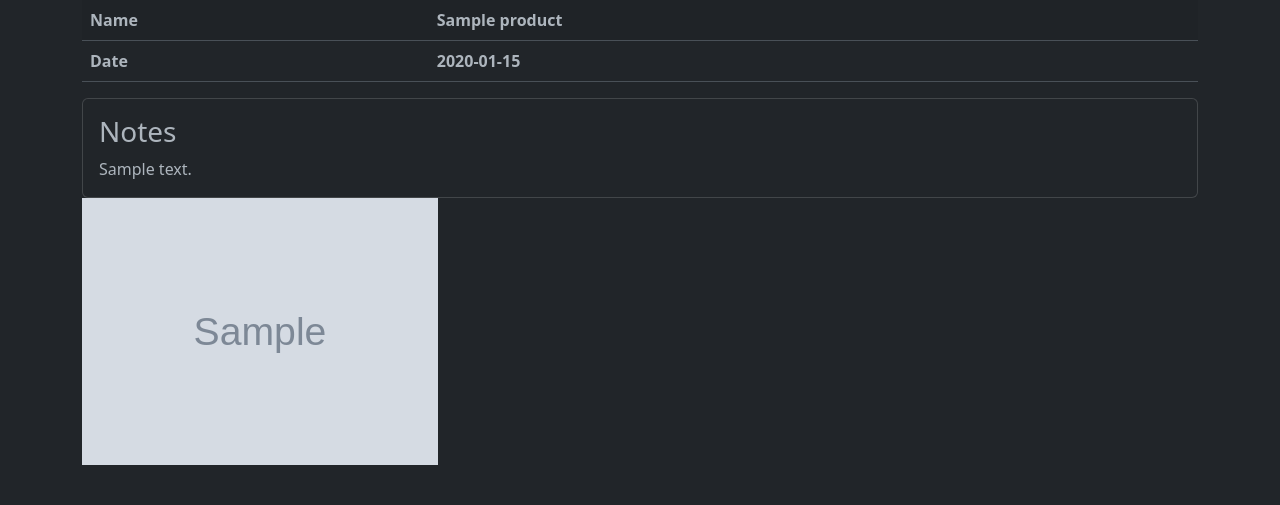
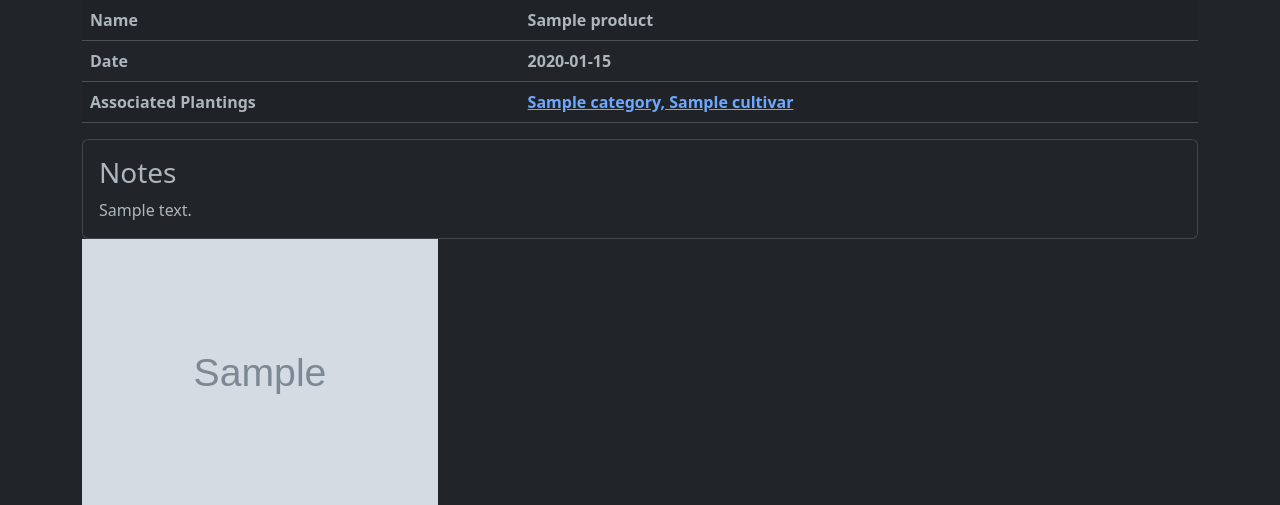
Before and after one commit to flowerysong/renenutet, a Django app: page /ui/product/1 in a window 1280 px wide. Shown: the top 505 px of the page. Run offline with Django 3.2, Linux system fonts and the light colour scheme; tables that the repository leaves empty hold one stand-in row (values such as "Sample post"); grey boxes marked "Sample" are stand-in pictures; lists and menus that the app fills with data are empty; some libraries are stand-ins or nearby versions.

Commit message:
product: link to plantings

```diff
--- a/ui/jinja2/product.html
+++ b/ui/jinja2/product.html
@@ -12,6 +12,12 @@
             <th scope="row">Date</th>
             <th>{{ product.date }}</th>
         </tr>
+{% for p in product.parents.all() %}
+        <tr>
+            <th scope="row">{% if loop.first %}Associated Plantings{% endif %}</th>
+            <th><a href="{{ url('planting', args=[p.id]) }}">{{ p.seed.cultivar }}</a></th>
+        </tr>
+{% endfor %}
     </tbody>
 </table>
 </div>
```
